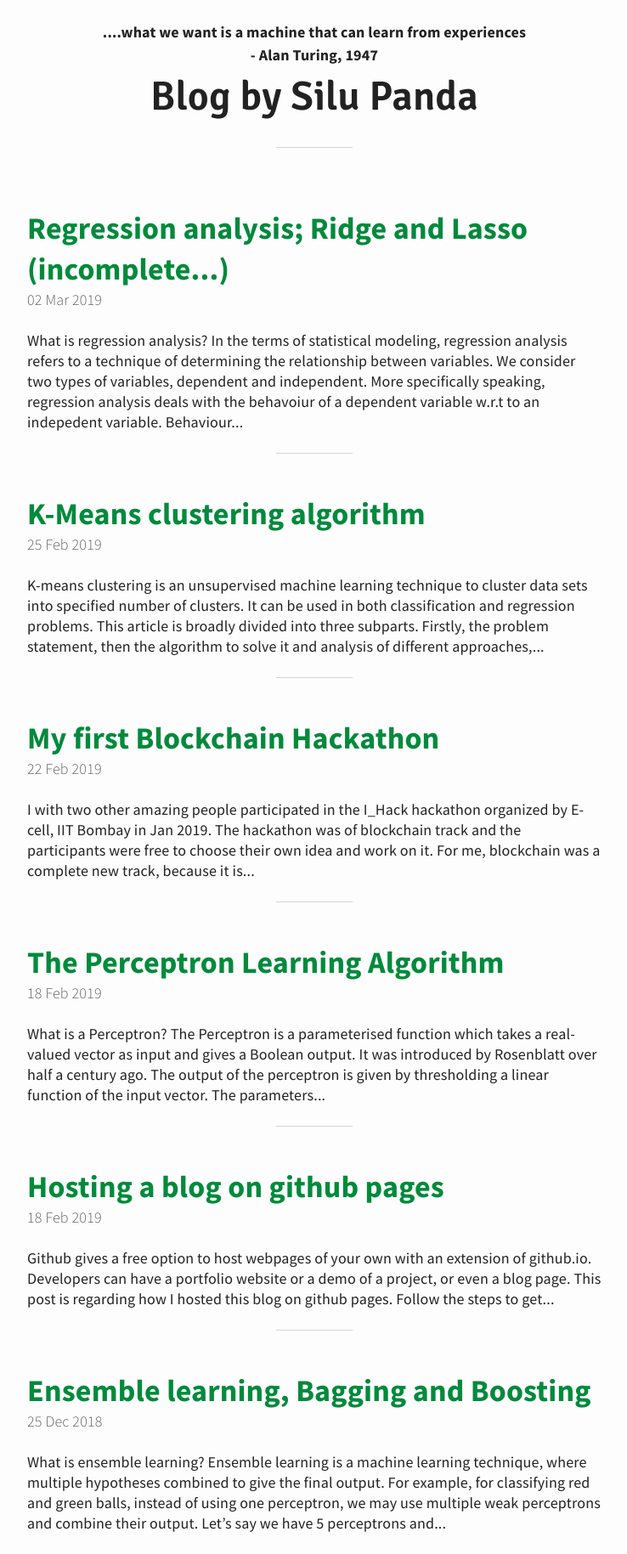
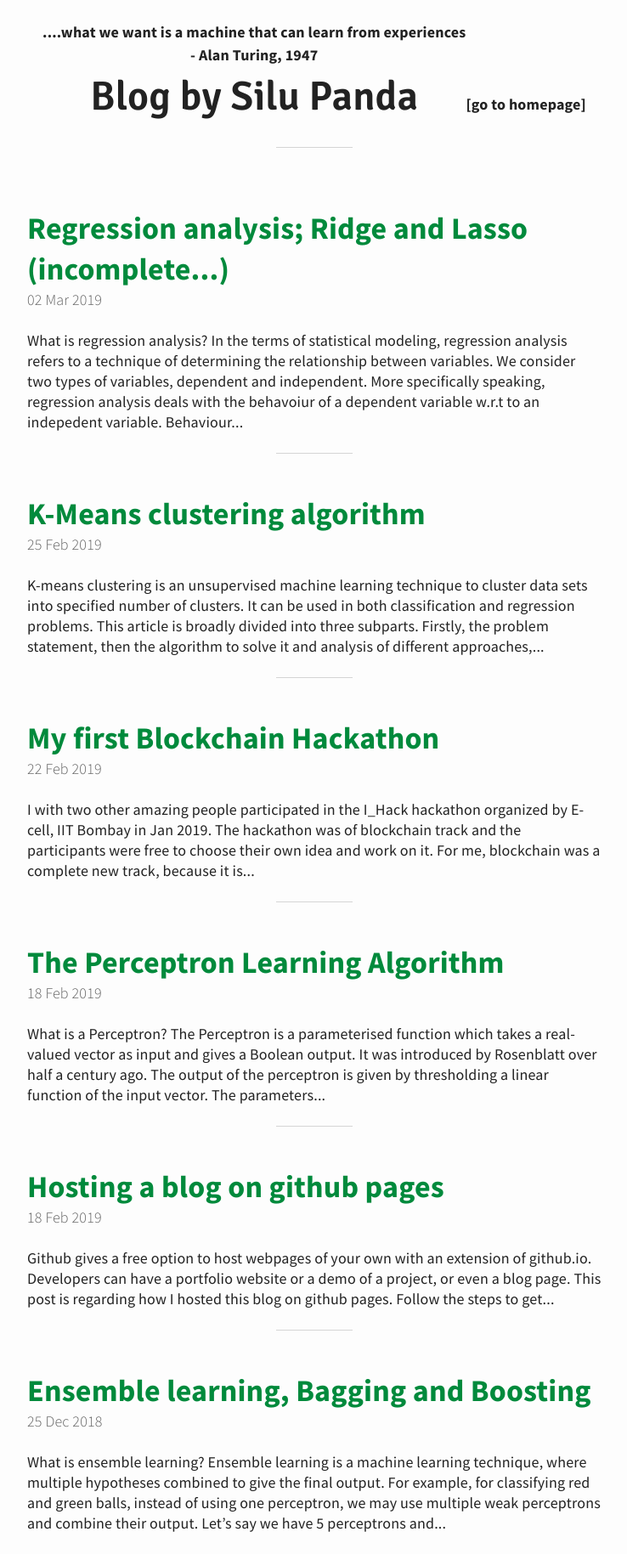
Before and after one commit to SiluPanda/blog, a Jekyll site: the page built from index.html, in a window 1280 px wide. Shown: the whole page at 85% size, without its empty margins (270-1008 px from the left). Built offline with Jekyll 4.4.1, drawn with Linux system fonts in a browser that asks for light colours; the list of posts is cut into pages by our own code.

Commit message:
Update header.html

```diff
--- a/_includes/header.html
+++ b/_includes/header.html
@@ -4,5 +4,6 @@
 
 		                        - Alan Turing, 1947
 	  <h1>Blog by Silu Panda</h1>
+		<a href = "https://silupanda.github.io"> [go to homepage] </a>
 	</a>
 </header>
```
